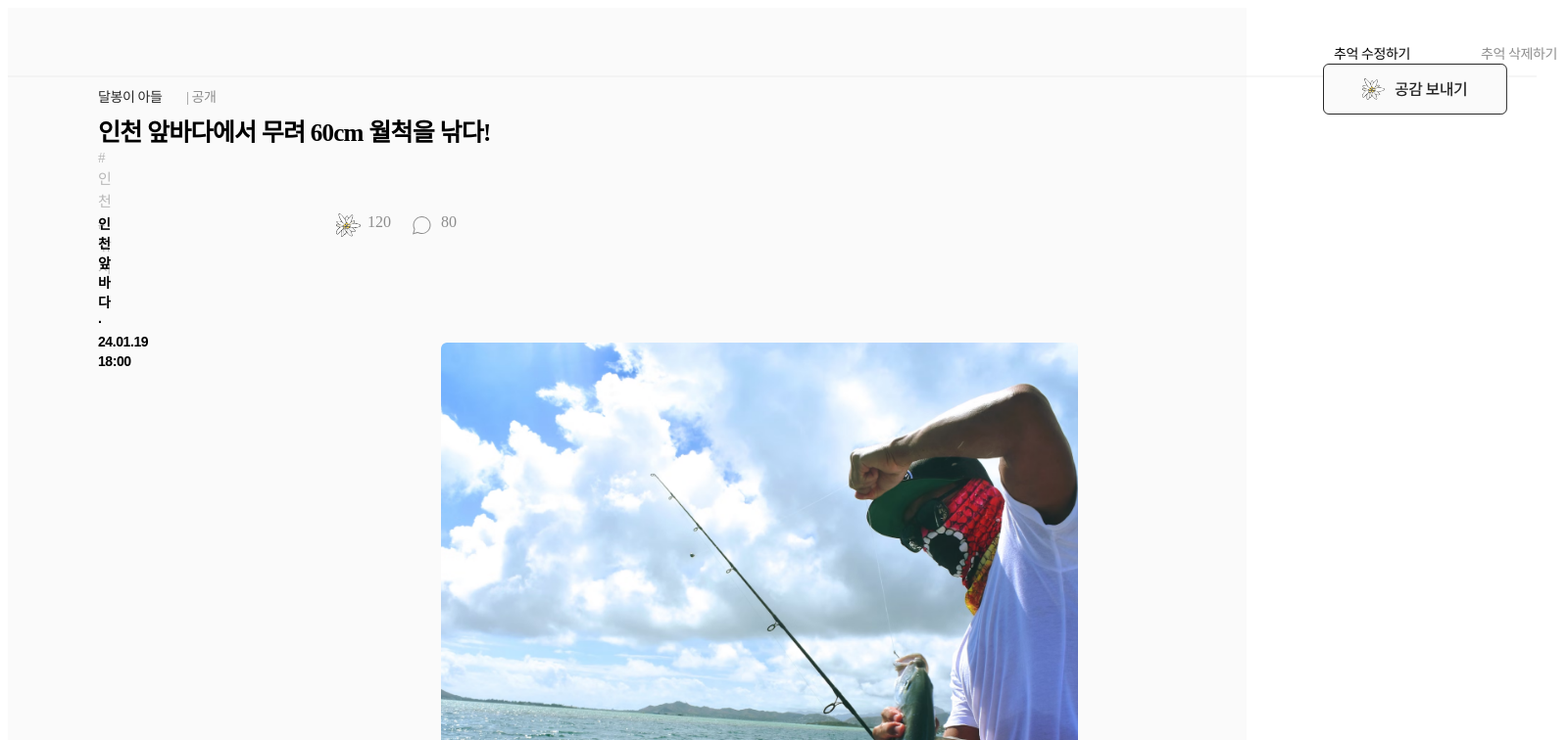
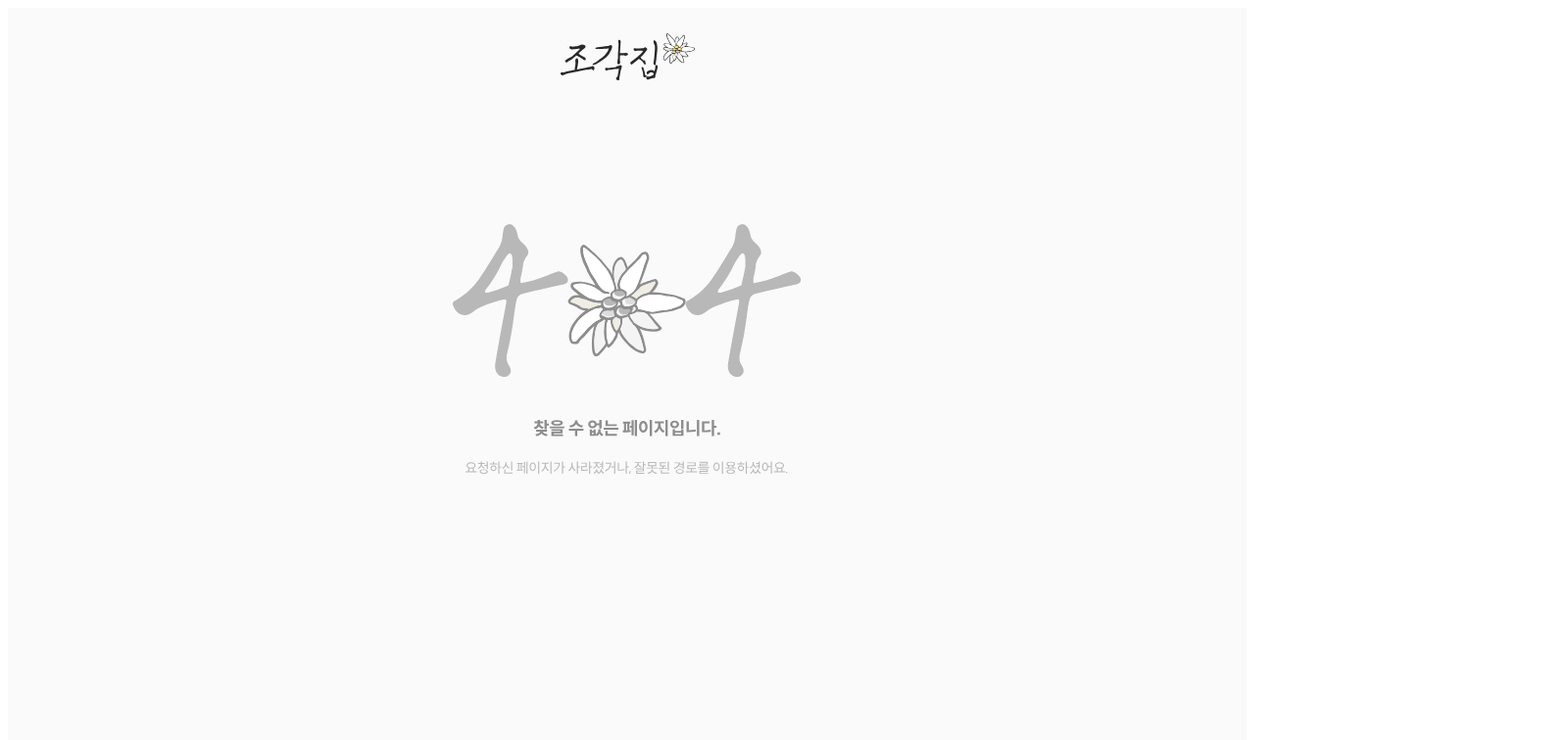
Before and after one commit to Team-TwentyTwo/tt_frontend, a React (Create React App) app: page / in a window 1280 px wide. Shown: the top 756 px of the page at 98% size, 1600 px wide, since content can reach past the window. Built offline with nearby package versions, Linux system fonts and the light colour scheme.

Commit message:
Feat : 404페이지

```diff
--- a/src/components/App.js
+++ b/src/components/App.js
@@ -3,13 +3,15 @@ import Makegroup from "../pages/Makegroup";
 import Privategroup from "../pages/Privategroup";
 import styles from './App.module.css';
 import Chueok from "../pages/Chueok";
+import Privatechueok from "../pages/Privatechueok";
+import Notfoundpage from "../pages/Notfoundpage";
 
 
 
 function App() {
   return (
     <div className={styles.appContainer}>
-      <Chueok />
+      <Notfoundpage />
     </div>
   );
 }
--- a/src/components/Deletechueok.js
+++ b/src/components/Deletechueok.js
@@ -1,5 +1,4 @@
 import React from 'react';
-import deletebox from '../assets/deletechueok_box'
 import deletebutton from '../assets/deletechueok_button'
 import x from '../assets/icon_x'
 
@@ -10,7 +9,7 @@ function Deletechueok() {
       <h2>삭제 권한 인증</h2>
       <div>
         <h3>비밀번호를 입력해 주세요</h3>
-        <img src={deletebox} alt="삭제권한인증박스" />
+
       </div>
       <div>
       <img src={deletebutton} alt="삭제하기버튼" />
--- a/src/pages/Chueok.js
+++ b/src/pages/Chueok.js
@@ -6,10 +6,12 @@ import chueokfish from '../assets/chueok_fish.png';
 import commentbtnImg from '../assets/chueok_commentbtn.svg';
 import Likebutton from '../components/Likebutton';
 import styles from './Chueok.module.css';
+import Header from '../components/Header';
 
 function Chueok() {
   return (
     <>
+      <Header></Header>
       <div>
         <h1 className={styles.titles}>인천 앞바다에서 무려 60cm 월척을 낚다!</h1>
       </div>
@@ -46,8 +48,8 @@ function Chueok() {
       </div>
       <div>
         <p className={styles.text}>
-          인천 앞바다에서 월척을 낚았습니다!<br/>
-          가족들과 기억에 오래도록 남을 멋진 하루였어요<br/>
+          인천 앞바다에서 월척을 낚았습니다!
+          가족들과 기억에 오래도록 남을 멋진 하루였어요
         </p>
       </div>
       <div>
--- /dev/null
+++ b/src/pages/Notfoundpage.js
@@ -0,0 +1,19 @@
+import React from 'react';
+import Header from '../components/Header';
+import notfound from '../assets/404_404img.svg'
+import styles from '../pages/Notfoundpage.module.css'
+
+function Notfoundpage() {
+    return (
+      <>
+            <Header></Header>
+
+            <div className={styles.container} >
+                <img src={notfound} alt="404" />
+            </div>
+
+        </>
+    );
+  }
+
+  export default Notfoundpage;
--- /dev/null
+++ b/src/pages/Notfoundpage.module.css
@@ -0,0 +1,7 @@
+.container {
+    display: flex;
+    flex-direction: column;
+    justify-content: center;
+    align-items: center;
+    min-height: calc(100vh - 300px);
+}
--- a/src/pages/Privategroup.js
+++ b/src/pages/Privatechueok.js
@@ -2,7 +2,7 @@ import Header from "../components/Header";
 import styles from './Privategroup.module.css';
 import sbutton from '../assets/button_submit.svg';
 
-function Privategroup() {
+function Privatechueok() {
 
   return (
     <>
@@ -10,7 +10,7 @@ function Privategroup() {
       <div className={styles.container}>
         <h1 className={styles.title}>비공개 추억</h1>
         <div className={styles.description}>
-          비공개 그룹에 접근하기 위해 권한 확인이 필요합니다.
+          비공개 추억에 접근하기 위해 권한 확인이 필요합니다.
         </div>
 
         <div className={styles.inputGroup}>
@@ -33,4 +33,4 @@ function Privategroup() {
   );
 }
 
-export default Privategroup;
+export default Privatechueok;
--- /dev/null
+++ b/src/pages/Privatechueok.module.css
@@ -0,0 +1,57 @@
+.container {
+    max-width: 600px;
+    margin: 0 auto;
+    padding: 20px;
+    display: flex;
+    flex-direction: column;
+    justify-content: center;
+    align-items: center;
+    min-height: calc(100vh - 300px);
+  }
+
+  .title {
+    font-size: 20px;
+    font-weight: 700;
+    text-align: center;
+    margin-bottom: 30px;
+  }
+
+  .description {
+    color: #282828;
+    font-size: 14px;
+    text-align: center;
+    margin-bottom: 60px;
+  }
+
+  .input {
+    width: 400px;
+    padding: 10px;
+    border-radius: 6px;
+    border: 1px solid #DDDDDD;
+    transition: border-color 0.3s ease;
+  }
+
+  .input:focus {
+    border-color: #282828;
+  }
+
+  .input::placeholder {
+    color: #B8B8B8;
+  }
+
+  .label {
+    font-size: 16px;
+    margin-bottom: 8px;
+    display: block;
+  }
+
+  .sbuttonContainer {
+    text-align: center;
+    margin-top: 60px;
+  }
+
+  .submitButton {
+    width: 400px;
+    height: 50px;
+    cursor: pointer;
+  }
```
Also changed, not shown: src/assets/404_404img.svg (added).
